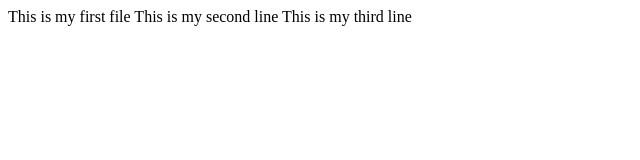
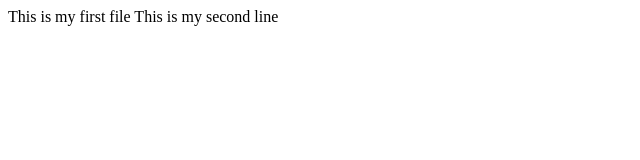
Before and after one commit to shreshthabagi91/expt18, a plain HTML site: page index.html in a window 1280 px wide. Shown: the whole page, without its empty margins (0-640 px from the left). Drawn offline with Linux system fonts and the light colour scheme.

Commit message:
Update index.html

```diff
--- a/index.html
+++ b/index.html
@@ -3,5 +3,4 @@
 <body>
 This is my first file
 This is my second line
-This is my third line
 </body>
```
